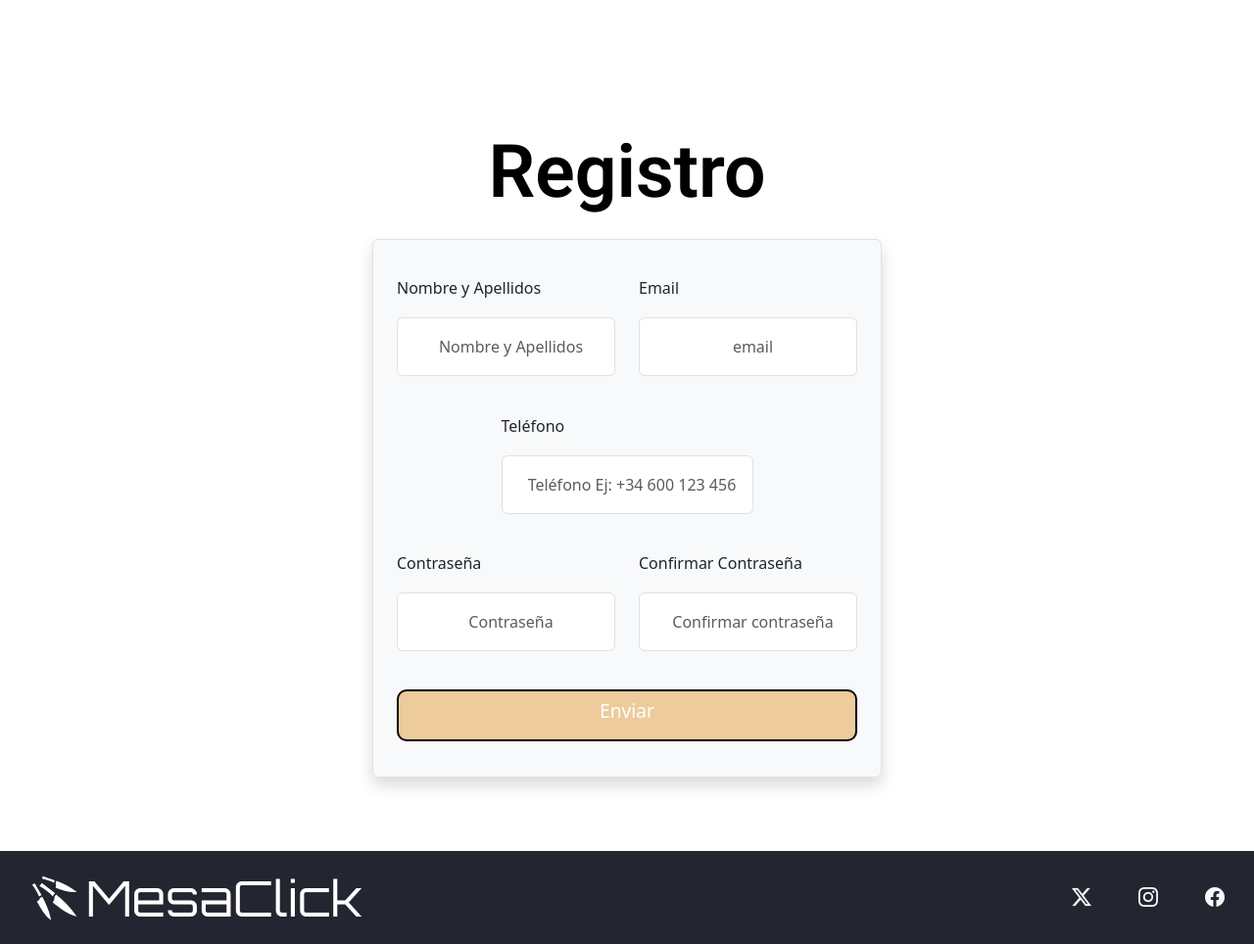
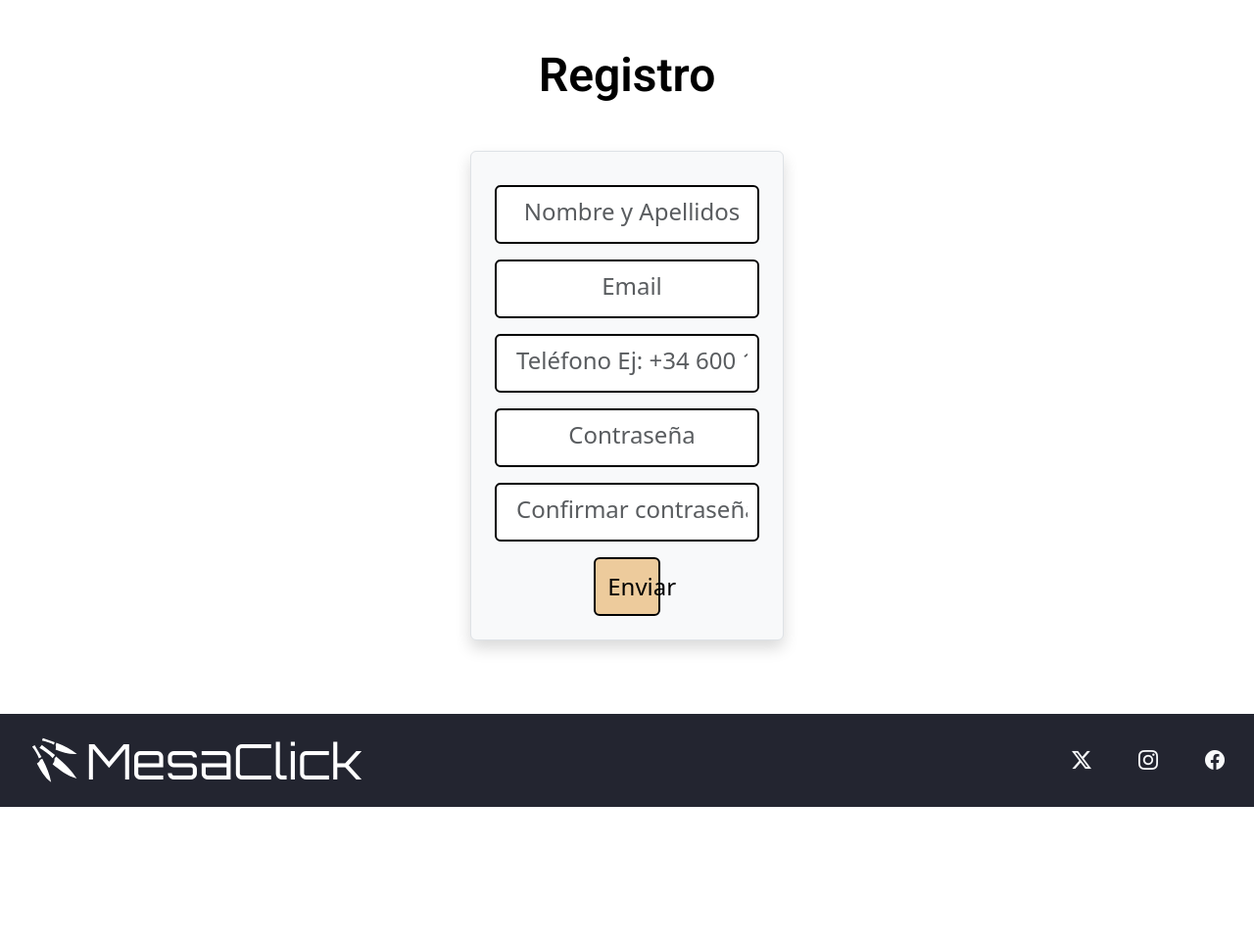
Before and after one commit to Marczt31/MesaClick, a PHP site: page /Vistas/registro.php in a window 1280 px wide. Shown: the part 95-1059 px from the top of the page at 98% size. After the commit the page ends 919 px from the top, so only its background shows below. Run offline with PHP 8.4, Linux system fonts and the light colour scheme.

Commit message:
Cambios de formato

```diff
--- a/Assets/estilos.css
+++ b/Assets/estilos.css
@@ -130,72 +130,45 @@
 }
 /* css registro */
 
-#altaUsuario {
-
-    background-image: url("media/FondoCompraEntradas_ajustada.jpeg");
-    width: 100%;
-    height: 1000px;
-    background-color: rgb(43, 159, 226);
-    overflow: hidden;
-}
-
 .tituloSeccion {
 
     font-family: "Roboto", sans-serif;
     font-weight: 600;
     font-style: normal;
-    font-size: 4.7rem;
+    font-size: 3rem;
     color: black;
     /*background-color: rgb(0, 4, 255);*/
-    width: 1200px;
-    margin-top: 130px;
-    margin-left: auto;
-    margin-right: auto;
-    text-align: center;
 }
 
-#formularioAltaUsuario {
+.containerRegistro {
 
-    width: 520px;
-    height: 550px;
-    background-color: rgb(160, 167, 167);
-    /*Centrar en la pantalla*/
     margin: 75px auto;
-    display: flex;
-    flex-direction: column;
-    align-items: center;
-    justify-content: space-evenly;
-    border-radius: 10px;
-    border: 2px solid black;
-
 }
 
-input {
+.form-control {
 
     height: 60px;
-    width: 80%;
     margin: 10px 0;
     padding: 10px;
-    border-radius: 10px;
     border: 2px solid black;
     text-align: center;
 }
 
 input::placeholder {
 
-    font-size: 1rem;
+    font-size: 1.5rem;
     padding-left: 10px;
 }
 
 #botonEnviar {
 
-
-    width: 150px;
-    border-radius: 10px;
+    height: 60px;
     border: 2px solid black;
     background-color: #EDCB9C;
-    font-size: 1.2rem;
-    padding-bottom: 14px;
+    font-size: 1.5rem;
+    text-align: center;
+    color: black;
+
 
 }
 
--- a/Vistas/registro.php
+++ b/Vistas/registro.php
@@ -25,42 +25,41 @@
 <body>
 
 <?php
+
     include 'Includes/header.html';
+
 ?>
 
-<h2 class="tituloSeccion text-center mb-4">Registro</h2>
+<h3 class="tituloSeccion text-center mt-5">Registro</h3>
 
-<form action="" id="formularioAltaUsuario" class="container mt-4 p-4 border rounded bg-light shadow">
-    <div class="row">
-        <div class="col-md-6 mb-3">
-            <label for="nombre" class="form-label">Nombre y Apellidos</label>
+<form action="" id="formularioAltaUsuario" class="containerRegistro w-25 p-4 mt-5 border rounded bg-light shadow">
+
+    <div class="col-md-12 mb-3">
+        <!-- <label for="nombre" class="form-label">Nombre y Apellidos</label> -->
         <input type="text" id="nombre" name="Nombre" class="form-control" placeholder="Nombre y Apellidos" autocomplete="off" required>
     </div>
 
-        <div class="col-md-6 mb-3">
-            <label for="email" class="form-label">Email</label>
-            <input type="email" id="email" name="email" class="form-control" placeholder="email" autocomplete="off" required>
-        </div>
+    <div class="col-md-12 mb-3">
+        <!-- <label for="email" class="form-label">Email</label> -->
+        <input type="email" id="email" name="email" class="form-control" placeholder="Email" autocomplete="off" required>
     </div>
 
-    <div class="mb-3">
-        <label for="telefono" class="form-label">Teléfono</label>
+    <div class="col mb-3">
+        <!-- <label for="telefono" class="form-label">Teléfono</label> -->
         <input type="tel" id="telefono" name="telefono" class="form-control" placeholder="Teléfono Ej: +34 600 123 456" autocomplete="off" required>
     </div>
 
-    <div class="row">
-        <div class="col-md-6 mb-3">
-            <label for="password" class="form-label">Contraseña</label>
+    <div class="col-md-12 mb-3">
+        <!-- <label for="password" class="form-label">Contraseña</label> -->
         <input type="password" id="password" name="password" class="form-control" placeholder="Contraseña" autocomplete="off" required>
     </div>
 
-        <div class="col-md-6 mb-3">
-            <label for="confirmarClave" class="form-label">Confirmar Contraseña</label>
+    <div class="col-md-12 mb-3">
+        <!-- <label for="confirmarClave" class="form-label">Confirmar Contraseña</label> -->
         <input type="password" id="confirmarClave" name="confirmarClave" class="form-control" placeholder="Confirmar contraseña" autocomplete="off" required>
     </div>
-    </div>
 
-    <button id="botonEnviar" type="submit" class="btn btn-primary w-100">Enviar</button>
+    <button id="botonEnviar" type="submit" class="col btn btn-primary w-25 mx-auto d-block">Enviar</button>
 </form>
 
 <?php
```
Lines whose indentation alone changed are shown as unchanged.
